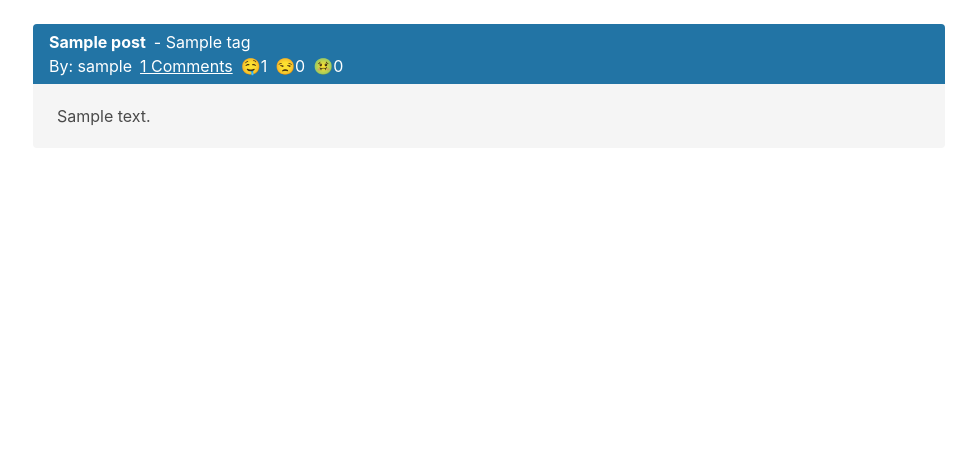
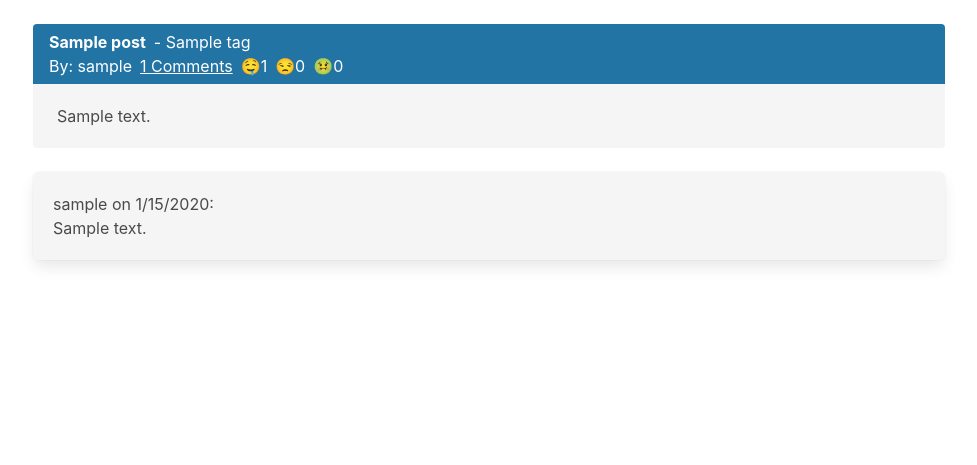
Before and after one commit to e1m3m0/PepWeb, a Node server app: page /post/1 in a window 1280 px wide. Shown: the part 76-541 px from the top of the page, without its empty margins (151-1128 px from the left). Run offline with Node 20, Linux system fonts and the light colour scheme; tables that the repository leaves empty hold one stand-in row (values such as "Sample post"); some libraries are stand-ins or nearby versions.

Commit message:
polished homepage and single-post handlebars

```diff
--- a/public/stylesheets/style.css
+++ b/public/stylesheets/style.css
@@ -10,8 +10,16 @@ main {
   background-color: #2274A5!important;
 }
 
+.home-title {
+  text-decoration: none!important;
+}
+
 .home-post {
   border-radius: 4px!important;
+}
+
+.comment_box {
+  background-color: #f5f5f5;
 }
 
 .emoji {
--- a/utils/helpers.js
+++ b/utils/helpers.js
@@ -1,5 +1,5 @@
-// module.exports = {
-//   check_reactions: number => {
-
-//   }
-// }
+module.exports = {
+  format_date: date => {
+    return `${new Date(date).getMonth() +1}/${new Date(date).getDate()}/${new Date(date).getFullYear()}`;
+  }
+}
--- a/views/homepage.handlebars
+++ b/views/homepage.handlebars
@@ -5,16 +5,14 @@
       <div class="level-item">
         <div>
           <div class="level-left mb-1">
-            <p>{{title}}</p>
+            <a href="/post/{{id}}" class="home-title">{{title}}</a>
             <p class="ml-2 has-text-weight-normal"> - {{tag.name}}</p>
           </div>
           <div class="has-text-weight-normal level-left">
             {{!-- change span to <a></a> with href if user-profile route is made and set up --}}
             <p class="mr-2">By: <span class="username">{{user.username}}</span></p>
             <a href="/post/{{id}}" class="mr-2">{{comment_count}} Comments</a>
-            <a class="mr-2 emoji">🤤25</a>
-            <a class="mr-2 emoji">😒12</a>
-            <a class="mr-2 emoji">🤢2</a>
+            <p>Posted on {{format_date created_at}}</p>
           </div>
         </div>
       </div>
--- a/views/single-post.handlebars
+++ b/views/single-post.handlebars
@@ -10,7 +10,7 @@
           <div class="has-text-weight-normal level-left">
             {{!-- change span to <a></a> with href if user-profile route is made and set up --}}
             <p class="mr-2">By: <span class="username">{{post.user.username}}</span></p>
-            <a href="/post/{{id}}" class="mr-2">{{post.comment_count}} Comments</a>
+            <a class="mr-2">{{post.comment_count}} Comments</a>
             <a class="mr-2 emoji">🤤{{#if reactions.[0]}}{{reactions.[0].reactionCount}}{{else}}0{{/if}}</a>
             <a class="mr-2 emoji">😒{{#if reactions.[1]}}{{reactions.[1].reactionCount}}{{else}}0{{/if}}</a>
             <a class="mr-2 emoji">🤢{{#if reactions.[2]}}{{reactions.[2].reactionCount}}{{else}}0{{/if}}</a>
@@ -19,7 +19,15 @@
       </div>
     </div>
   </div>
+
   <div class="message-body">
     {{post.post_text}}
   </div>
 </article>
+
+{{#each post.comments}}
+<div class="box mx-5 comment_box">
+  <p>{{user.username}} on {{format_date created_at}}: </p>
+  <p>{{comment_text}}</p>
+</div>
+{{/each}}
```
